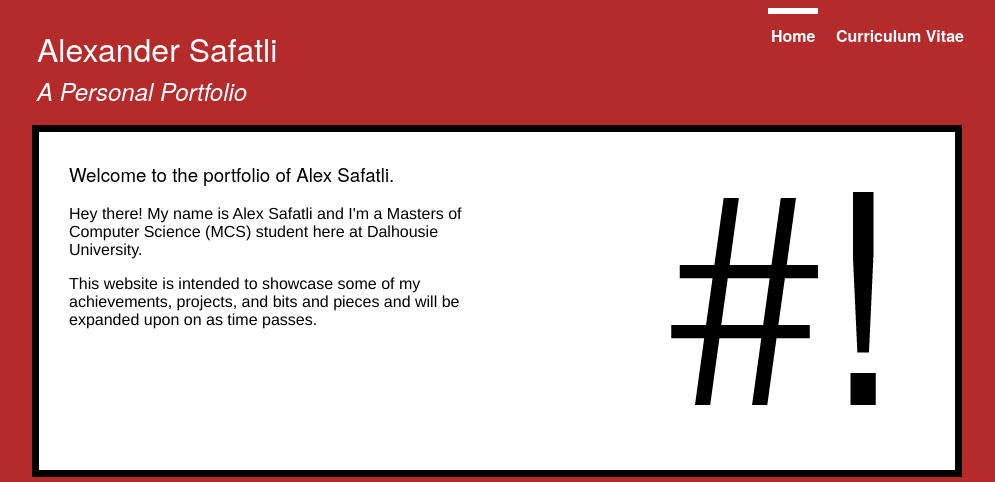
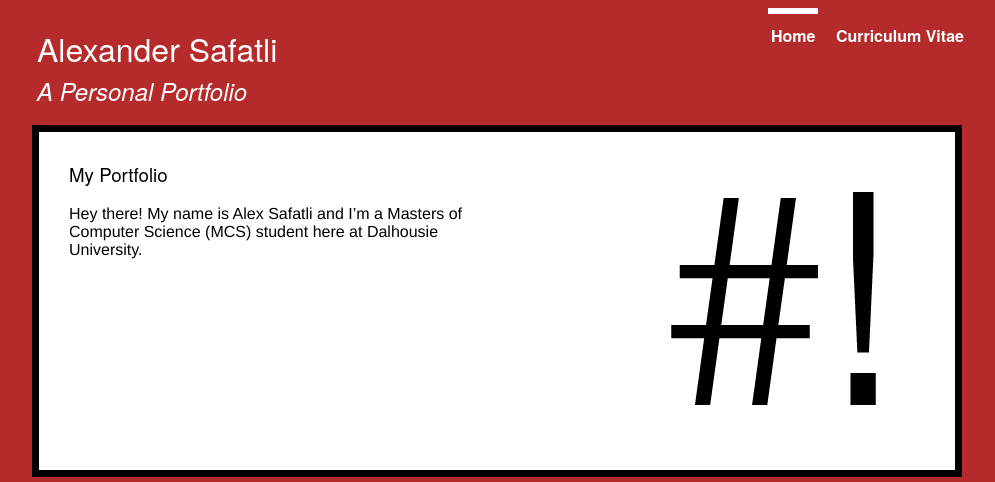
Before and after one commit to AlexSafatli/AlexSafatli.github.io, a Jekyll site: the page built from index.md, in a window 1280 px wide. Shown: the top 482 px of the page, without its empty margins (143-1138 px from the left). Built offline with Jekyll 4.4.1, drawn with Linux system fonts in a browser that asks for light colours; grey boxes are pictures that could not be loaded.

Commit message:
Divorced content from default layout.

```diff
--- a/_layouts/default.html
+++ b/_layouts/default.html
@@ -20,23 +20,9 @@
     </div>
 
     <div id="content">
-
-      <div id="margin">
-
-	<h3>Welcome to the portfolio of Alex Safatli.</h3>
-
-	<p>Hey there! My name is Alex
-Safatli and I'm a Masters of Computer Science (MCS) student here at
-Dalhousie University.</p>
-
-	<p>This website is intended to showcase some of my achievements, projects, and bits and pieces and will be expanded upon on as time passes.</p>
-
-	</div>
-
-      <img src="media/shebang.png" alt="Shebang Symbol" class="side" />
-
+      <div id="margin">{{ content }}</div>
+      {% if page.image %}<img src="media/{{ page.image }}" alt="{{ page.image_alt }}" class="side" />{% endif %}
       <div class="clearfix"></div>
-
     </div>
 
     <div id="footer">{% include footer.html %}</div>
@@ -44,5 +30,4 @@
   </div>
 
 </body>
-
 </html>
--- a/index.md
+++ b/index.md
@@ -2,4 +2,9 @@
 layout: default
 title: Alexander Safatli
 subtitle: A Personal Portfolio
+image: shebang.png
 ---
+
+### My Portfolio
+
+Hey there! My name is Alex Safatli and I'm a Masters of Computer Science (MCS) student here at Dalhousie University.
```
Lines whose indentation alone changed are shown as unchanged.
